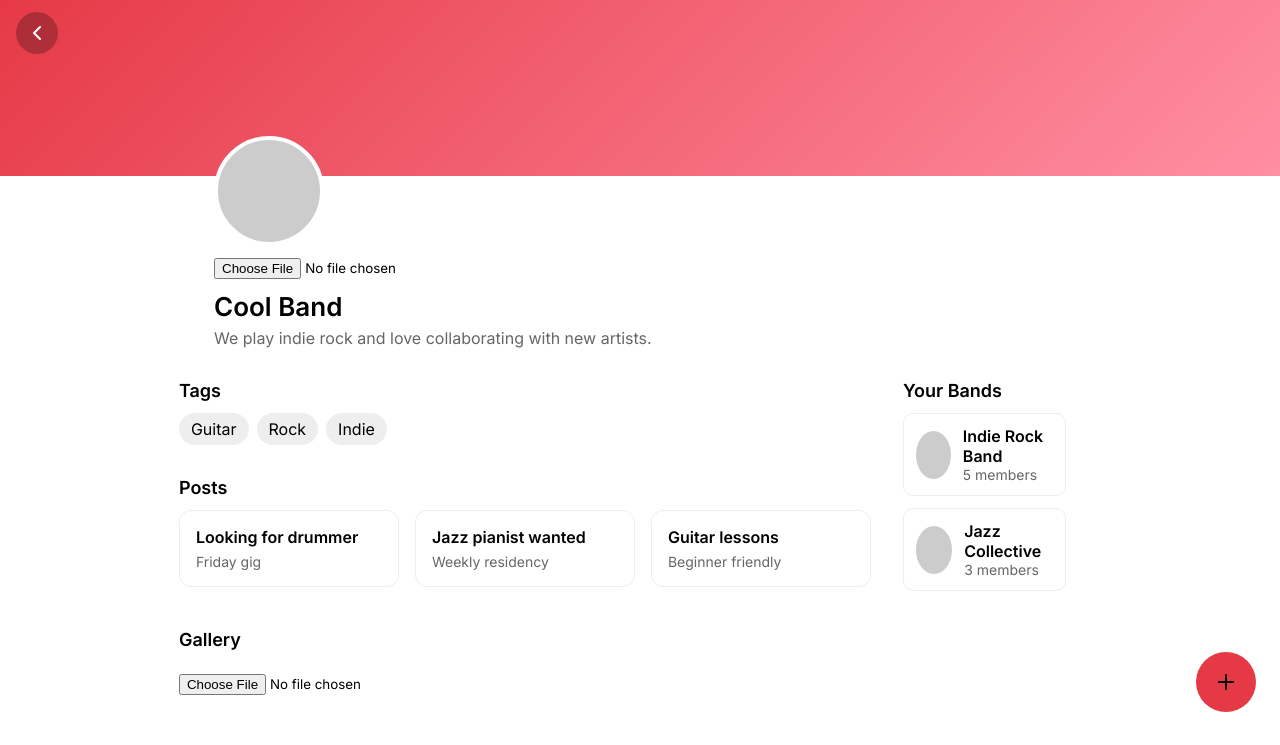
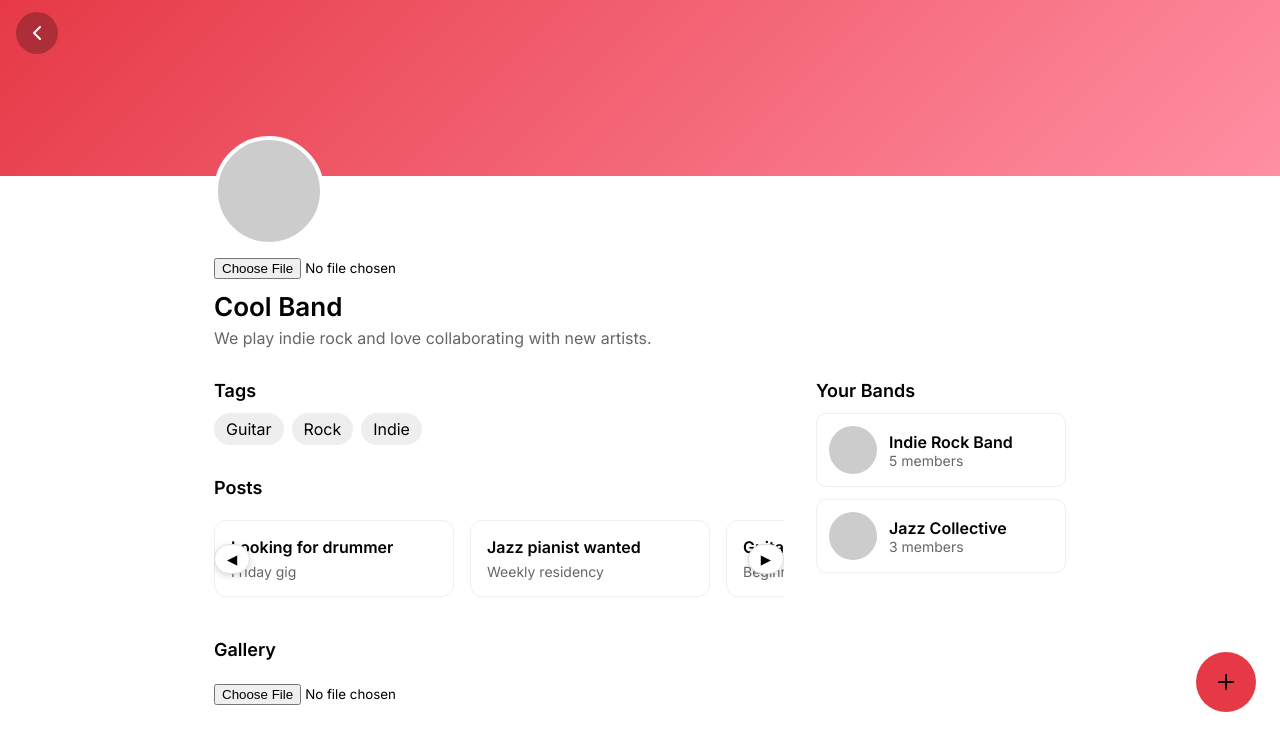
Before and after one commit to mgolds020/musiconn, a website: page views/profile.html in a window 1280 px wide. Shown: the part 64-809 px from the top of the page. Drawn offline with nearby package versions, Linux system fonts and the light colour scheme.

Commit message:
posts carousel frontend

```diff
--- a/views/profile.html
+++ b/views/profile.html
@@ -189,17 +189,24 @@
 
         /* posts carousel */
         .carousel {
-            display:flex; gap:16px; overflow-x:auto; padding-bottom:10px;
+            display:flex;
+            flex-wrap:nowrap;
+            gap:16px;
+            overflow-x:auto;
+            overflow-y:hidden;
+            padding-bottom:10px;
+            scroll-behavior:smooth;
         }
 
         .post-card {
-            min-width:220px;
+            flex:0 0 240px; /* fixed width cards so they don't wrap */
             border:1px solid #eee; border-radius:12px;
             padding:16px; background:white;
             cursor:pointer;
         }
         .post-card h3 { font-size:16px; margin-bottom:6px; }
         .post-card p { color:var(--gray); font-size:14px; }
+
 
         /* create post button */
         .add-btn {
@@ -219,6 +226,7 @@
             position:fixed; inset:0;
             background:rgba(0,0,0,0.4);
             align-items:center; justify-content:center;
+            z-index:4000; /* ensure it sits above arrows and header */
         }
 
         .modal {
@@ -248,6 +256,11 @@
             display:flex;
             gap:32px;
             flex-direction:row-reverse;
+        }
+
+        .profile-main {
+            flex:1;
+            min-width:0; /* allow carousel to overflow instead of stretching layout */
         }
 
         .bands-sidebar {
@@ -309,7 +322,15 @@
             background:#ddd;
             border-radius:8px;
         }
-    </style>
+            /* ensure carousel never stretches layout */
+        .posts-carousel-wrapper {
+            max-width:100%;
+            overflow:hidden;
+        }
+        #postCarousel {
+            max-width:100%;
+        }
+</style>
 </head>
 
 <body>
@@ -372,7 +393,7 @@
             </div>
 
             <!-- main profile -->
-            <div style="flex:1;">
+            <div class="profile-main">
                 <div class="section-title">Tags</div>
                 <div class="pill-container" id="tagContainer">
                     <span class="pill">Guitar</span>
@@ -381,9 +402,18 @@
                 </div>
 
                 <div class="section-title">Posts</div>
-                <div class="carousel" id="postCarousel"></div>
 
-                <div class="section-title">Gallery</div>
+<!-- FIXED-WIDTH CAROUSEL WRAPPER -->
+<div class="posts-carousel-wrapper" style="position:relative; width:100%; overflow:hidden;">
+
+  <button class="posts-arrow left" id="postsLeft" style="position:absolute; left:0; top:50%; transform:translateY(-50%); border-radius:999px; border:1px solid #ddd; background:white; padding:6px 12px; box-shadow:0 2px 6px rgba(0,0,0,0.15); cursor:pointer; z-index:5;">◀</button>
+
+  <div class="carousel" id="postCarousel" style="display:flex; flex-wrap:nowrap; gap:16px; overflow-x:auto; overflow-y:hidden; scroll-behavior:smooth; white-space:nowrap; padding:10px 0; min-width:0;"></div>
+
+  <button class="posts-arrow right" id="postsRight" style="position:absolute; right:0; top:50%; transform:translateY(-50%); border-radius:999px; border:1px solid #ddd; background:white; padding:6px 12px; box-shadow:0 2px 6px rgba(0,0,0,0.15); cursor:pointer; z-index:5;">▶</button>
+</div>
+
+<div class="section-title">Gallery</div>
                 <div id="gallery">
                     <!-- upload photos to populate -->
                 </div>
@@ -478,6 +508,16 @@
 
         loadCarousel();
 
+        // arrow scrolling
+        const postCarousel = document.getElementById('postCarousel');
+        const postsLeft = document.getElementById('postsLeft');
+        const postsRight = document.getElementById('postsRight');
+
+        if (postsLeft && postsRight) {
+        postsLeft.onclick = () => postCarousel.scrollBy({ left: -260, behavior: 'smooth' });
+        postsRight.onclick = () => postCarousel.scrollBy({ left: 260, behavior: 'smooth' });
+        }
+
         const modalBg=document.getElementById('modalBg');
         document.getElementById('addPostBtn').onclick=()=>{ modalBg.style.display='flex'; };
         modalBg.onclick=e=>{ if(e.target===modalBg) modalBg.style.display='none'; };
```
